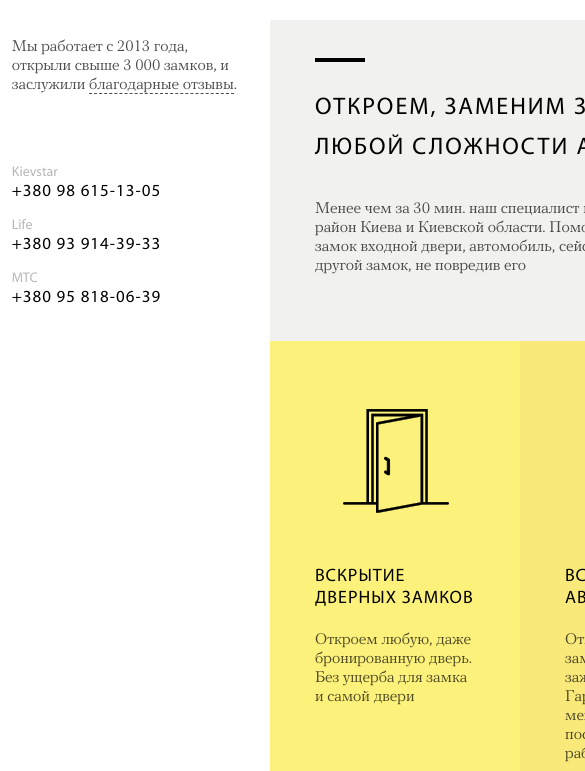
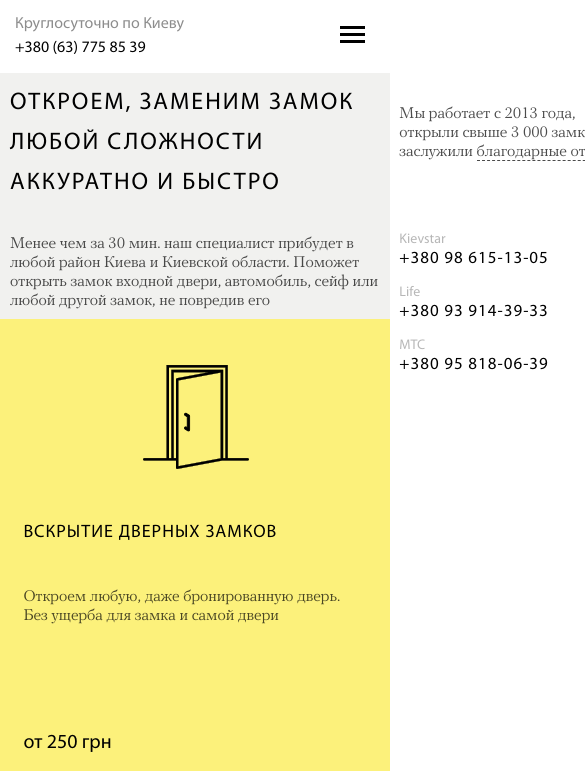
Before and after one commit to gubish/gubish.github.io, a website: page index.html in a window 390 px wide. Shown: the top 771 px of the page, 585 px wide, since content can reach past the window. Drawn offline with Linux system fonts and the light colour scheme.

Commit message:
add mobile responsive

```diff
--- a/index.html
+++ b/index.html
@@ -6,13 +6,23 @@
     <meta name="description" content="">
     <meta name="keywords" content="">
     <meta name="robots" content="all">
+    <meta name="viewport" content="width=device-width, initial-scale=1.0, minimum-scale=1.0, maximum-scale=1.0, user-scalable=no">
     <link rel="stylesheet" href="fonts/myriadproregular/stylesheet.css" type="text/css" charset="utf-8" />
     <link rel="stylesheet" href="fonts/pfregaltextpro/stylesheet.css" type="text/css" charset="utf-8" />
     <link href="css/normalize.css" rel="stylesheet" type="text/css" media="all">
     <link href="css/common.css?v1" rel="stylesheet" type="text/css" media="all">
 </head>
 <body>
-    <div class="b-page">
+    <div class="b-page" id="page">
+        <div class="b-mobile-header">
+            <div class="b-mobile-header__menu" onClick="document.getElementById('page').classList.toggle('b-page_menu_open');"></div>
+            <div class="b-mobile-header__text">
+                Круглосуточно по Киеву
+            </div>
+            <div class="b-mobile-header__phone">
+                +380 (63) 775 85 39
+            </div>
+        </div>
         <div class="b-aside">
             <div class="b-aside__body">
                 <div class="b-aside__text">
--- a/sass/blocks/_blocks.sass
+++ b/sass/blocks/_blocks.sass
@@ -9,3 +9,4 @@
 @import "b-aside/_init"
 @import "b-pseudo-link/_init"
 @import "b-phones/_init"
+@import "b-mobile-header/_init"
--- a/sass/blocks/b-aside/b-aside.sass
+++ b/sass/blocks/b-aside/b-aside.sass
@@ -4,3 +4,14 @@
     max-width: 350px
     box-sizing: border-box
     min-height: 1px
+    transition: left .1s  ease-in-out
+
+
+@media only screen and (max-width: $max_device_width)
+    .b-aside
+        position: absolute
+        left: 100%
+        width: 80%
+
+        .b-aside__body
+            position: static
--- a/sass/blocks/b-content/b-content.sass
+++ b/sass/blocks/b-content/b-content.sass
@@ -1,3 +1,11 @@
 .b-content
     background: #f1f1ef
     overflow: hidden
+    transition: margin-left .1s  ease-in-out
+
+@media only screen and (max-width: $max_device_width)
+    .b-content
+        width: 100%
+
+        .b-content__body
+            margin: 10px
--- /dev/null
+++ b/sass/blocks/b-mobile-header/_init.sass
@@ -0,0 +1,4 @@
+@import "b-mobile-header"
+@import "b-mobile-header__text"
+@import "b-mobile-header__phone"
+@import "b-mobile-header__menu"
--- /dev/null
+++ b/sass/blocks/b-mobile-header/b-mobile-header.sass
@@ -0,0 +1,11 @@
+.b-mobile-header
+    display: none
+    padding: 15px
+    background: #fff
+    width: 100%
+    box-sizing: border-box
+    transition: margin-left .1s  ease-in-out
+
+@media only screen and (max-width: $max_device_width)
+    .b-mobile-header
+        display: block
--- /dev/null
+++ b/sass/blocks/b-mobile-header/b-mobile-header__menu.sass
@@ -0,0 +1,28 @@
+.b-mobile-header__menu
+    float: right
+    margin: 18px 10px
+    width: 25px
+    height: 3px
+    background: #000
+    position: relative
+    cursor: position
+
+    &:after
+        content: ""
+        position: absolute
+        left: 0
+        top: 100%
+        width: 100%
+        height: 3px
+        background: #000
+        margin: 4px 0
+
+    &:before
+        content: ""
+        position: absolute
+        left: 0
+        bottom: 100%
+        width: 100%
+        height: 3px
+        background: #000
+        margin: 4px 0
--- /dev/null
+++ b/sass/blocks/b-mobile-header/b-mobile-header__phone.sass
@@ -0,0 +1,2 @@
+.b-mobile-header__phone
+    margin-top: 5px
--- /dev/null
+++ b/sass/blocks/b-mobile-header/b-mobile-header__text.sass
@@ -0,0 +1,2 @@
+.b-mobile-header__text
+    color: #8d8d8d
--- a/sass/blocks/b-page/_init.sass
+++ b/sass/blocks/b-page/_init.sass
@@ -1 +1,2 @@
 @import "b-page"
+@import "b-page_menu_open"
--- a/sass/blocks/b-page/b-page.sass
+++ b/sass/blocks/b-page/b-page.sass
@@ -2,3 +2,8 @@
     min-width: 1000px
     margin-left: auto
     margin-right: auto
+
+
+@media only screen and (max-width: $max_device_width)
+    .b-page
+        min-width: 100%
--- /dev/null
+++ b/sass/blocks/b-page/b-page_menu_open.sass
@@ -0,0 +1,11 @@
+@media only screen and (max-width: $max_device_width)
+    .b-page_menu_open
+
+        .b-content
+            margin-left: -80%
+
+        .b-aside
+            left: 20%
+
+        .b-mobile-header
+            margin-left: -80%
--- a/sass/blocks/b-price/b-price.sass
+++ b/sass/blocks/b-price/b-price.sass
@@ -3,3 +3,10 @@
     table-layout: fixed
     background: #fcf17b
     width: 100%
+
+@media only screen and (max-width: $max_device_width)
+    .b-price
+        display: block
+
+        .b-price__cell
+            display: block
--- a/sass/common.sass
+++ b/sass/common.sass
@@ -1,12 +1,18 @@
+$max_device_width: 768px
+
 @import "blocks/_blocks"
 @import "holsters"
-
 
 body
     font-family: "MyriadProRegular", "Myriad Pro", "Helvetica Neue", Helvetica, Arial, sans-serif
     font-size: 16px
     color: #000
     padding: 20px
+    background: #fff
 
-body
-    background: #fff
+
+@media only screen and (max-width: $max_device_width)
+    body
+        padding: 0
+        overflow-x: hidden
+        min-width: 320px
--- a/sass/holsters.sass
+++ b/sass/holsters.sass
@@ -9,3 +9,8 @@
 
 .h-bg-yellow
     background: #fcf17b
+
+
+@media only screen and (max-width: $max_device_width)
+    .h-width-400
+        width: auto
```
Also changed, not shown: css/common.css.
